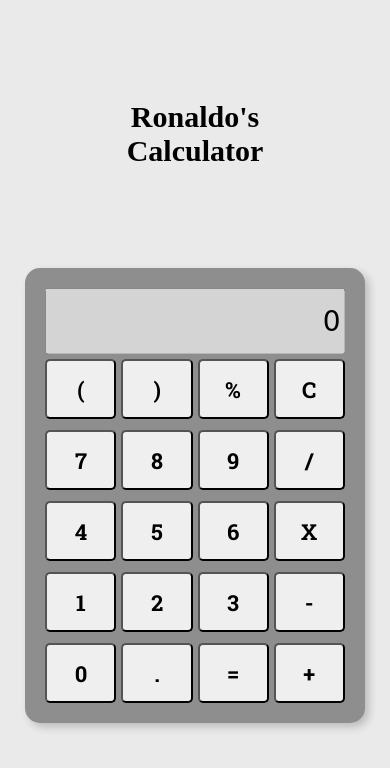
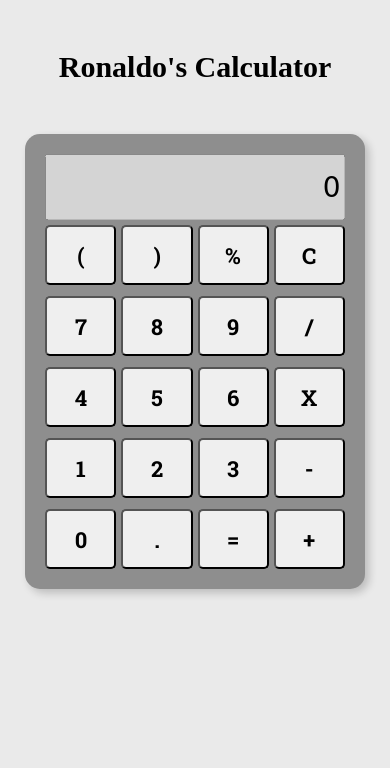
Before and after one commit to ronaldoucl/Calculator, a plain HTML site: page index.html in a window 390 px wide. Drawn offline with Linux system fonts and the light colour scheme; a web font is replaced by a local one.

Commit message:
modifications with the responsive

```diff
--- a/styles.css
+++ b/styles.css
@@ -52,10 +52,11 @@ button:active {
 
   @media screen and (max-width: 434px) {
     form {
-        margin-top: 80px;
         width: 80%;
+        margin-top: 30px;
     }
     h1 {
+        margin: 50px;
         font-size: 30px;
     }
     #screen-calculations {
```
